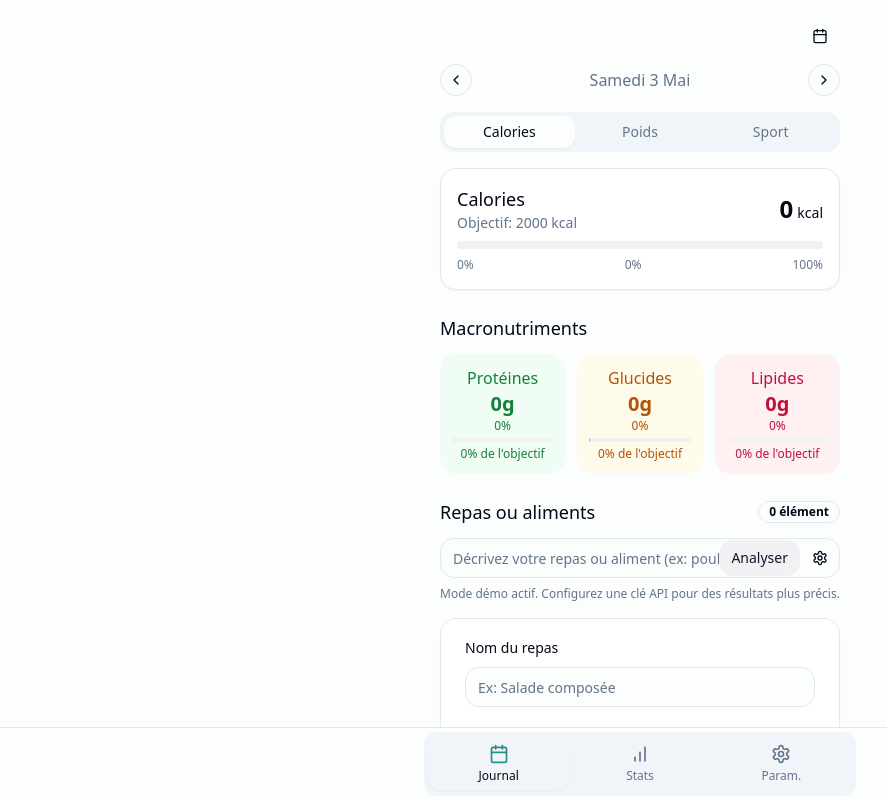
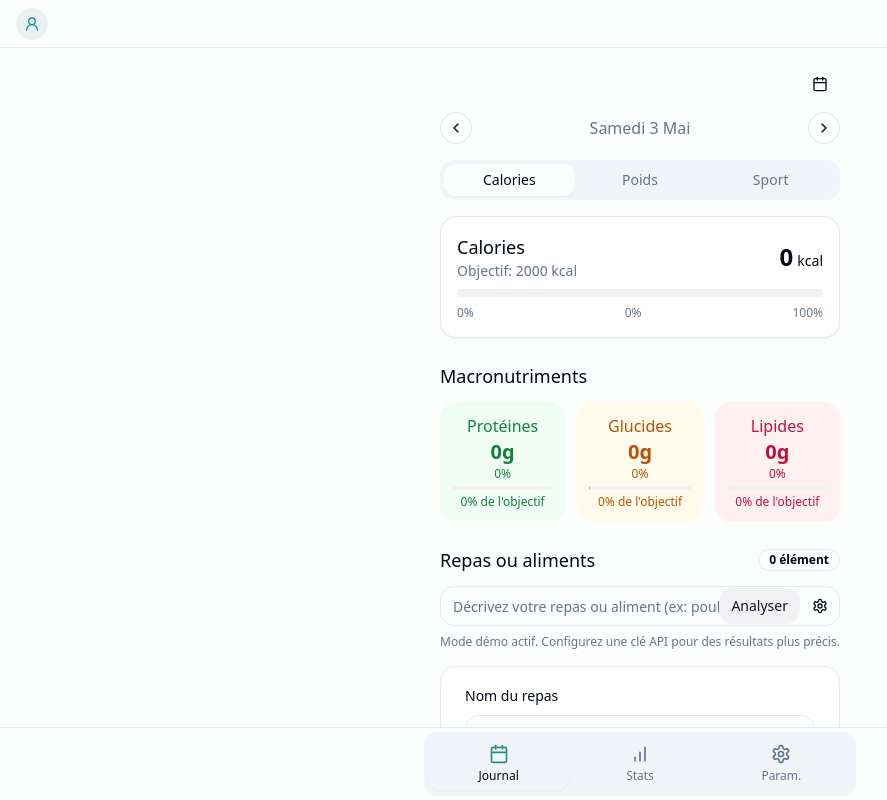
Before and after one commit to HelloEnkio/calorie-gemini-journal-87, a React (Vite) app: page / in a window 1280 px wide. Shown: the whole page, without its empty margins (0-887 px from the left). Built offline with nearby package versions, Linux system fonts and the light colour scheme.

Commit message:
Add account icon to navigation
Add an account icon to the navigation bar, positioned to the left of the calendar icon. This change is the first step towards implementing user account management.

```diff
--- a/src/components/layout/MainLayout.tsx
+++ b/src/components/layout/MainLayout.tsx
@@ -3,6 +3,8 @@ import { useState } from "react";
 import { Outlet } from "react-router-dom";
 import { Tabs, TabsList, TabsTrigger } from "@/components/ui/tabs";
 import NavigationBar from "./NavigationBar";
+import { Avatar, AvatarFallback } from "@/components/ui/avatar";
+import { UserRound } from "lucide-react";
 
 interface MainLayoutProps {
   children?: React.ReactNode;
@@ -11,7 +13,16 @@ interface MainLayoutProps {
 const MainLayout = ({ children }: MainLayoutProps) => {
   return (
     <div className="main-layout">
-      <div className="page-container">
+      <div className="fixed top-0 left-0 right-0 h-12 border-b bg-background px-4 z-10 flex items-center justify-between">
+        <div className="flex items-center">
+          <Avatar className="h-8 w-8 cursor-pointer">
+            <AvatarFallback className="bg-primary/10">
+              <UserRound className="h-4 w-4 text-primary" />
+            </AvatarFallback>
+          </Avatar>
+        </div>
+      </div>
+      <div className="page-container pt-12">
         {children || <Outlet />}
       </div>
       <NavigationBar />
```
